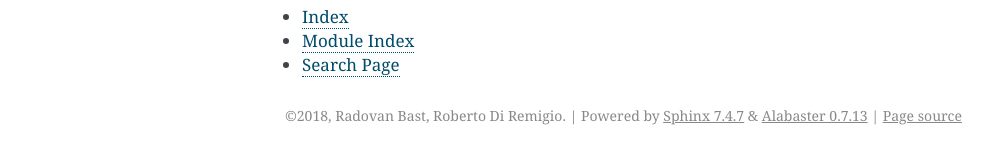
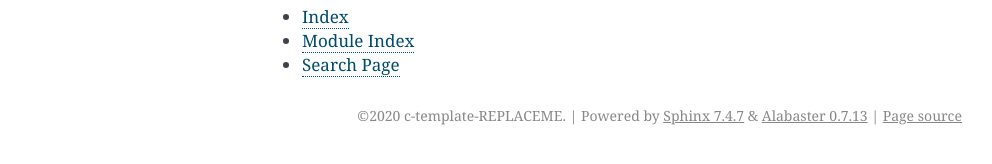
Before and after one commit to bonedaddy/c-template, a Sphinx documentation site: the page built from docs/index.rst, in a window 1280 px wide. Shown: the part 213-377 px from the top of the page, without its empty margins (148-1140 px from the left). Built offline with Sphinx 7.4.7, drawn with Linux system fonts in a browser that asks for light colours.

Commit message:
update sphinx conf.py

```diff
--- a/docs/conf.py
+++ b/docs/conf.py
@@ -45,9 +45,9 @@ source_suffix = '.rst'
 master_doc = 'index'
 
 # General information about the project.
-project = 'recipe-02'
-copyright = '2018, Radovan Bast, Roberto Di Remigio'
-author = 'Radovan Bast, Roberto Di Remigio'
+project = 'c-template-REPLACEME'
+copyright = '2020 c-template-REPLACEME'
+author = 'c-template-REPLACEME'
 
 # The version info for the project you're documenting, acts as replacement for
 # |version| and |release|, also used in various other places throughout the
@@ -109,7 +109,7 @@ html_sidebars = {
 # -- Options for HTMLHelp output ------------------------------------------
 
 # Output file base name for HTML help builder.
-htmlhelp_basename = 'recipe-02doc'
+htmlhelp_basename = 'c-template-REPLACEME-doc'
 
 # -- Options for LaTeX output ---------------------------------------------
 
@@ -135,15 +135,15 @@ latex_elements = {
 # (source start file, target name, title,
 #  author, documentclass [howto, manual, or own class]).
 latex_documents = [
-    (master_doc, 'recipe-02.tex', 'recipe-02 Documentation',
-     'Radovan Bast, Roberto Di Remigio', 'manual'),
+    (master_doc, 'c-template-REPLACEME.tex', 'c-template-REPLACEME Documentation',
+     'c-template-REPLACEME. c-template-AUTHOR', 'manual'),
 ]
 
 # -- Options for manual page output ---------------------------------------
 
 # One entry per manual page. List of tuples
 # (source start file, name, description, authors, manual section).
-man_pages = [(master_doc, 'recipe-02', 'recipe-02 Documentation', [author], 1)]
+man_pages = [(master_doc, 'c-template-REPLACEME', 'c-template-REPLACEME Documentation', [author], 1)]
 
 # -- Options for Texinfo output -------------------------------------------
 
@@ -151,6 +151,6 @@ man_pages = [(master_doc, 'recipe-02', 'recipe-02 Documentation', [author], 1)]
 # (source start file, target name, title, author,
 #  dir menu entry, description, category)
 texinfo_documents = [
-    (master_doc, 'recipe-02', 'recipe-02 Documentation', author, 'recipe-02',
+    (master_doc, 'c-template-REPLACEME', 'c-template-REPLACEME Documentation', author, 'c-template-REPLACEME',
      'One line description of project.', 'Miscellaneous'),
 ]
```
